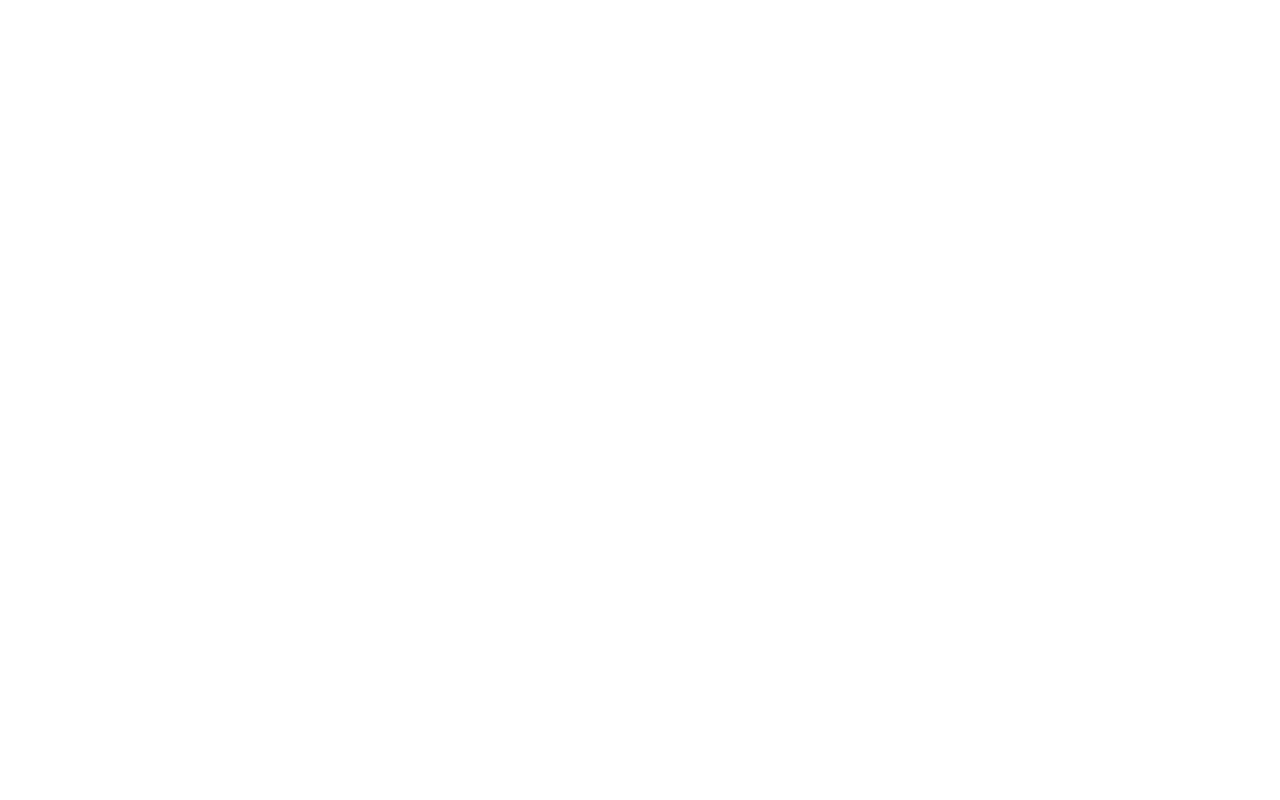
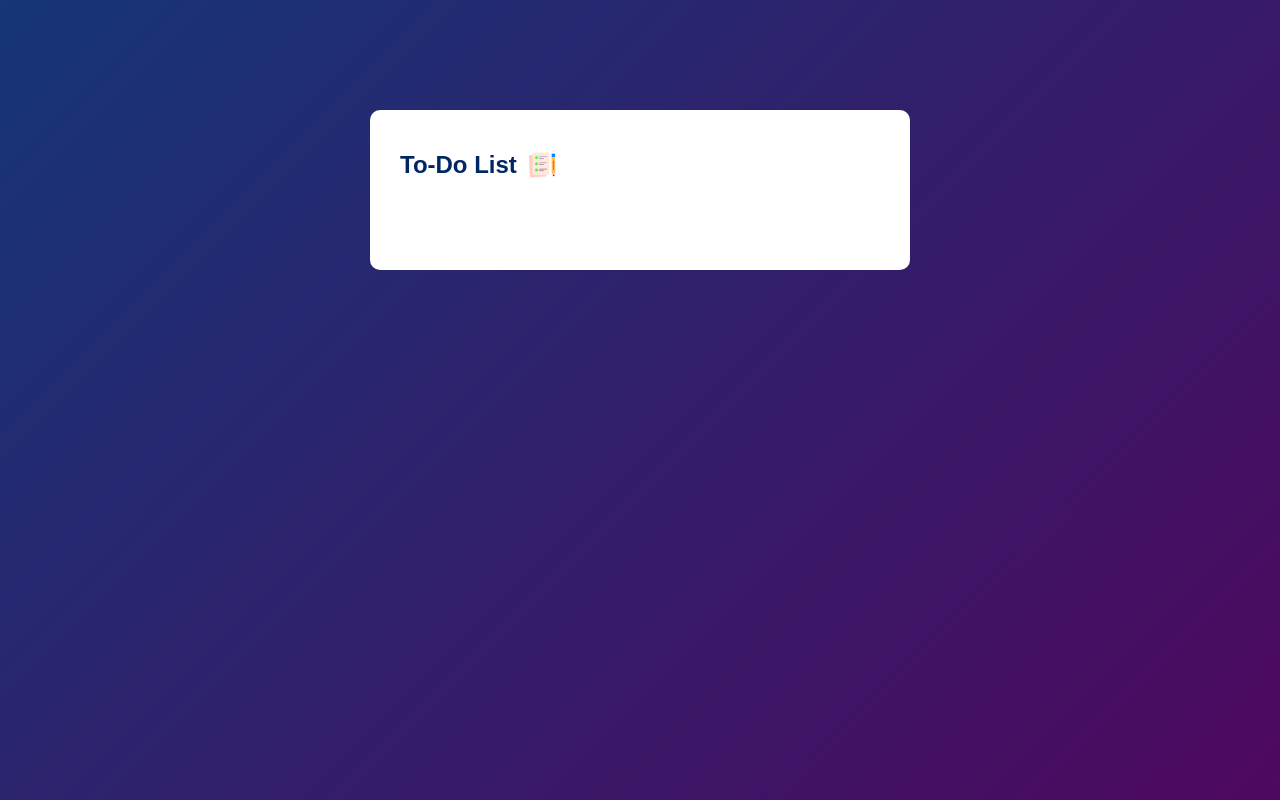
Before and after one commit to sonud4m/To-Do-List-App, a plain HTML site: page index.html in a window 1280 px wide. Drawn offline with Linux system fonts and the light colour scheme.

Commit message:
タイトル表示

```diff
--- a/index.html
+++ b/index.html
@@ -6,7 +6,11 @@
     <link rel="stylesheet" href="style.css">
 </head>
 <body>
-
+    <div class="container">
+        <div class="todo-app">
+            <h2>To-Do List <img src="images/icon.png"></h2>
+        </div>
+    </div>
 
 </body>
 </html>
--- a/style.css
+++ b/style.css
@@ -4,3 +4,27 @@
     font-family: 'Poppins', sans-serif;
     box-sizing: border-box;
 }
+.container{
+    width: 100;
+    min-height: 100vh;
+    background: linear-gradient(135deg, #153677, #4e085f);
+    padding: 10px;
+}
+.todo-app{
+    width: 100%;
+    max-width: 540px;
+    background: #fff;
+    margin: 100px auto 20px;
+    padding: 40px 30px 70px;
+    border-radius: 10px;
+}
+.todo-app h2{
+    color: #002765;
+    display:  flex;
+    align-items: center;
+    margin-bottom: 20px;
+}
+.todo-app h2 img{
+    width: 30px;
+    margin-left: 10px;
+}
```
